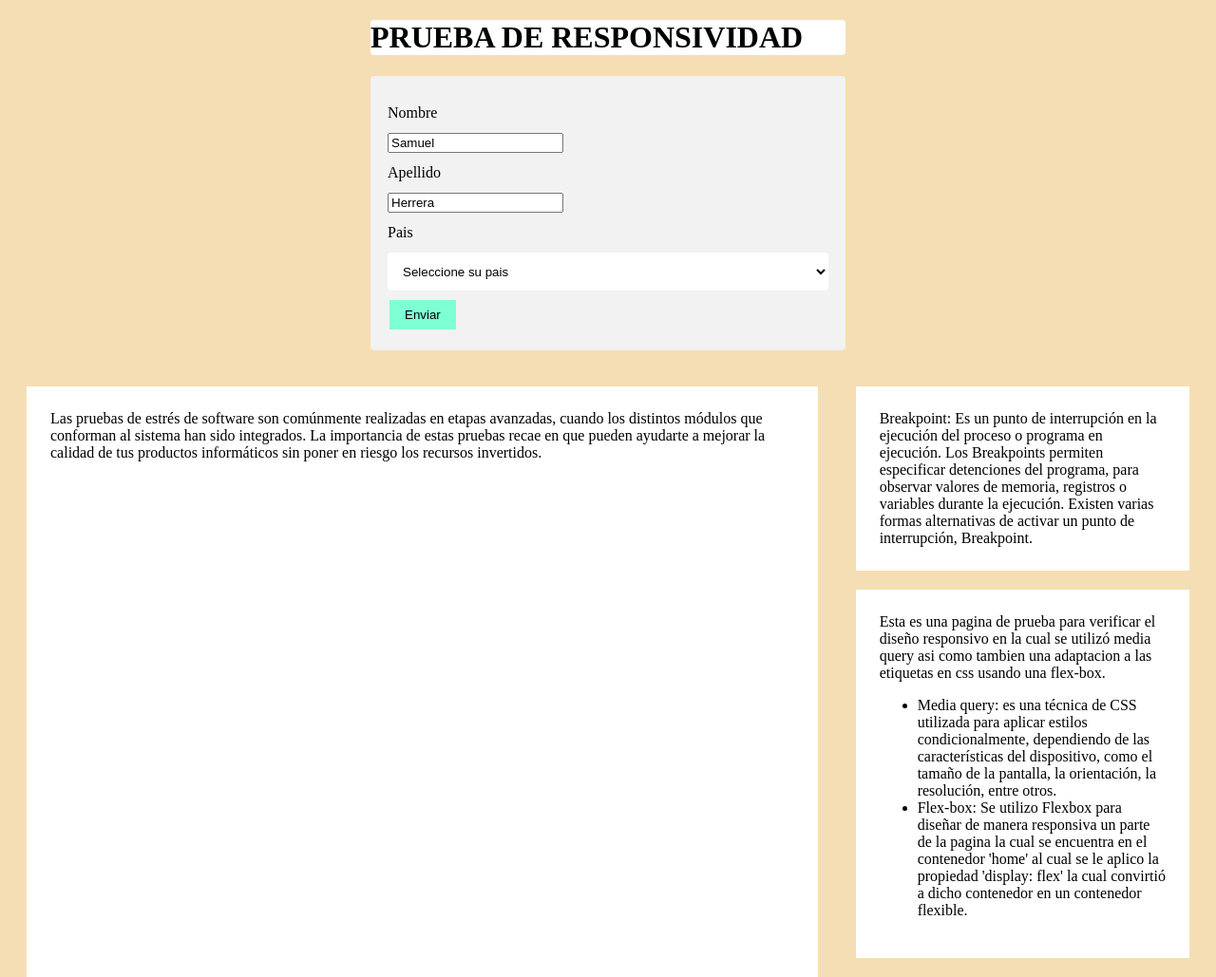
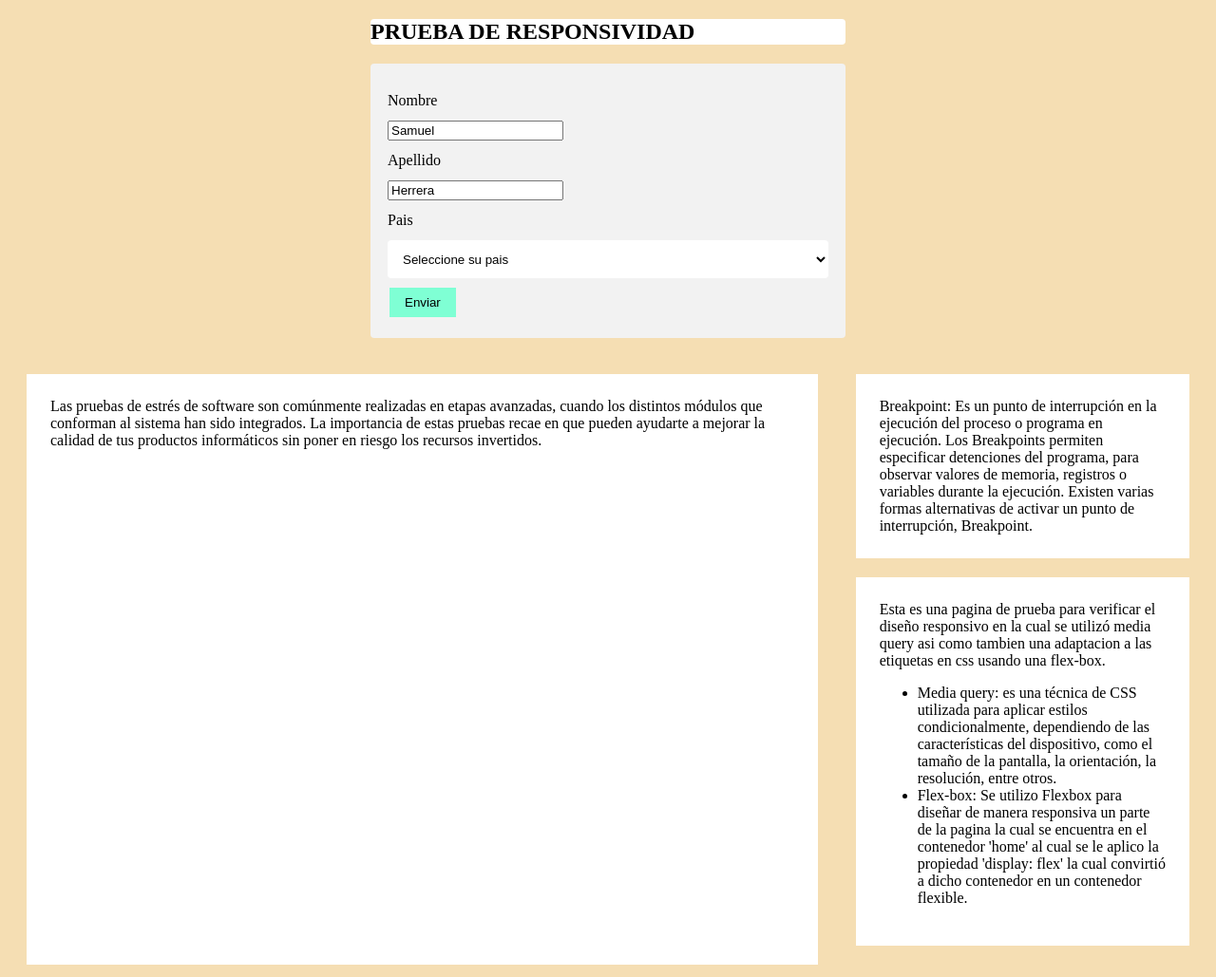
Before and after one commit to SammHerr/Dise-oDeInterfaces, a plain HTML site: page index.html in a window 1280 px wide. Shown: the whole page at 95% size. Drawn offline with Linux system fonts and the light colour scheme.

Commit message:
update for production

```diff
--- a/index.html
+++ b/index.html
@@ -9,7 +9,7 @@
 <body>
 
     <div class="titulo">
-        <h1 type="titulo" name="titulo" id="titulo">PRUEBA DE RESPONSIVIDAD</h1>
+        <h2 type="titulo" name="titulo" id="titulo">PRUEBA DE RESPONSIVIDAD</h2>
     </div>
 
     <div class="container">
```
